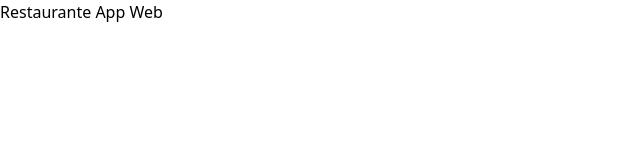
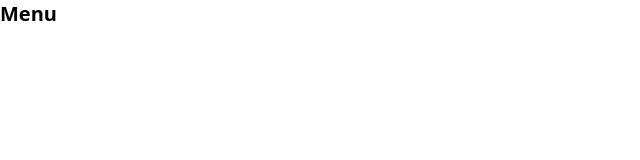
Before and after one commit to vspeed21/restaurante-web, a React (Vite) app: page /menu in a window 1280 px wide. Shown: the top 160 px of the page, without its empty margins (0-640 px from the left). Built offline with nearby package versions, Linux system fonts and the light colour scheme.

Commit message:
create: app routing

```diff
--- a/package.json
+++ b/package.json
@@ -11,7 +11,8 @@
   },
   "dependencies": {
     "react": "^18.2.0",
-    "react-dom": "^18.2.0"
+    "react-dom": "^18.2.0",
+    "react-router-dom": "^6.18.0"
   },
   "devDependencies": {
     "@types/react": "^18.2.15",
--- a/src/App.tsx
+++ /dev/null
@@ -1,9 +0,0 @@
-
-function App() {
-
-  return (
-    <h1>Restaurante App Web</h1>
-  )
-}
-
-export default App;
--- a/src/main.tsx
+++ b/src/main.tsx
@@ -1,10 +1,35 @@
-import React from 'react'
-import ReactDOM from 'react-dom/client'
-import App from './App.tsx'
-import './index.css'
+import React from 'react';
+import ReactDOM from 'react-dom/client';
+import './index.css';
+
+//Router
+import { createBrowserRouter, RouterProvider } from 'react-router-dom';
+
+// Pages
+import Ordenes from './pages/ordenes.tsx';
+import Menu from './pages/Menu.tsx';
+import NuevoPlatillo from './pages/NuevoPlatillo.tsx';
+
+const router = createBrowserRouter([
+  {
+    path: '/',
+    element: <Ordenes />
+  },
+  {
+    path: '/menu',
+    element: <Menu />,
+  },
+  {
+    path: '/nuevo-platillo',
+    element: <NuevoPlatillo />,
+  },
+]);
+
+
+
 
 ReactDOM.createRoot(document.getElementById('root')!).render(
   <React.StrictMode>
-    <App />
+    <RouterProvider router={router} />
   </React.StrictMode>,
 );
--- /dev/null
+++ b/src/pages/Menu.tsx
@@ -0,0 +1,8 @@
+
+function Menu() {
+  return (
+    <h1 className="text-xl font-bold">Menu</h1>
+  )
+}
+
+export default Menu;
--- /dev/null
+++ b/src/pages/NuevoPlatillo.tsx
@@ -0,0 +1,8 @@
+
+function NuevoPlatillo() {
+  return (
+    <h1 className="text-xl font-bold">NuevoPlatillo</h1>
+  )
+}
+
+export default NuevoPlatillo;
--- /dev/null
+++ b/src/pages/Ordenes.tsx
@@ -0,0 +1,8 @@
+
+function Ordenes() {
+  return (
+    <h1 className="text-xl font-bold">Ordenes</h1>
+  )
+}
+
+export default Ordenes;
```
